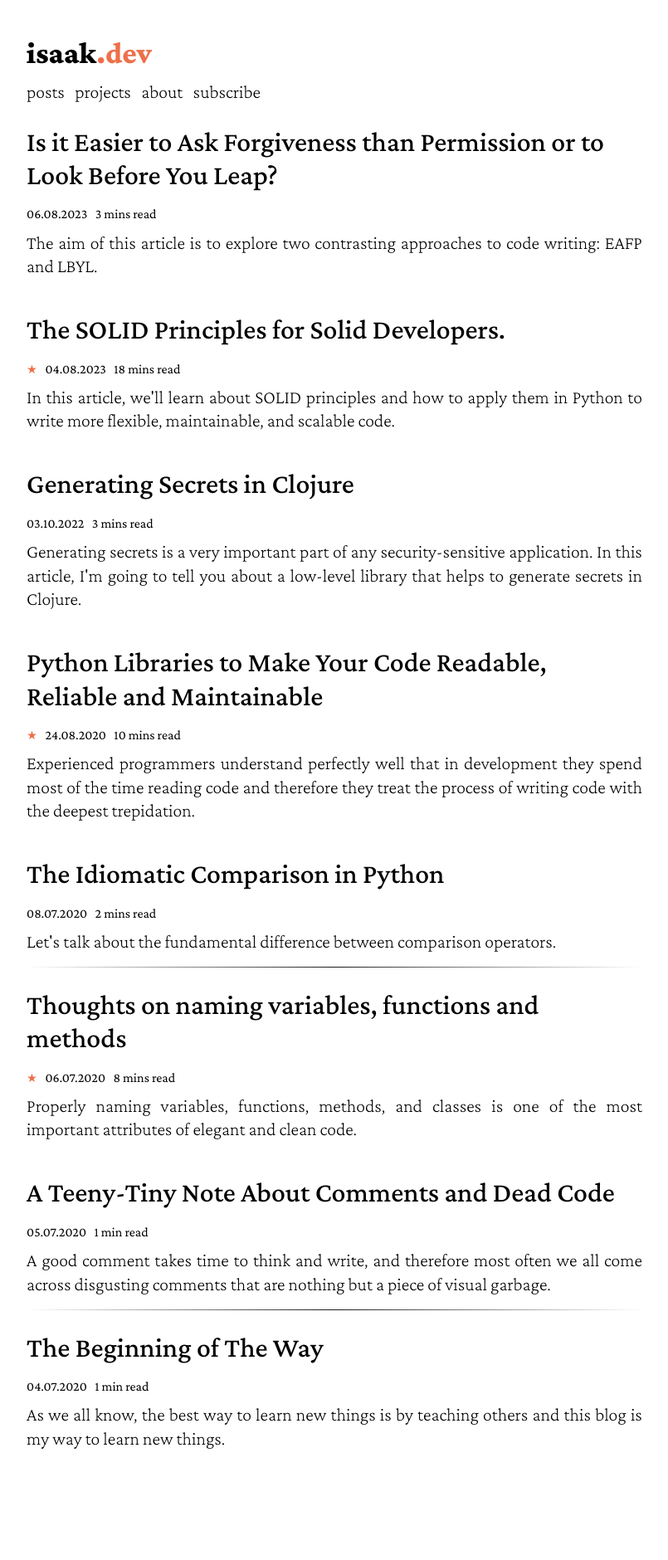
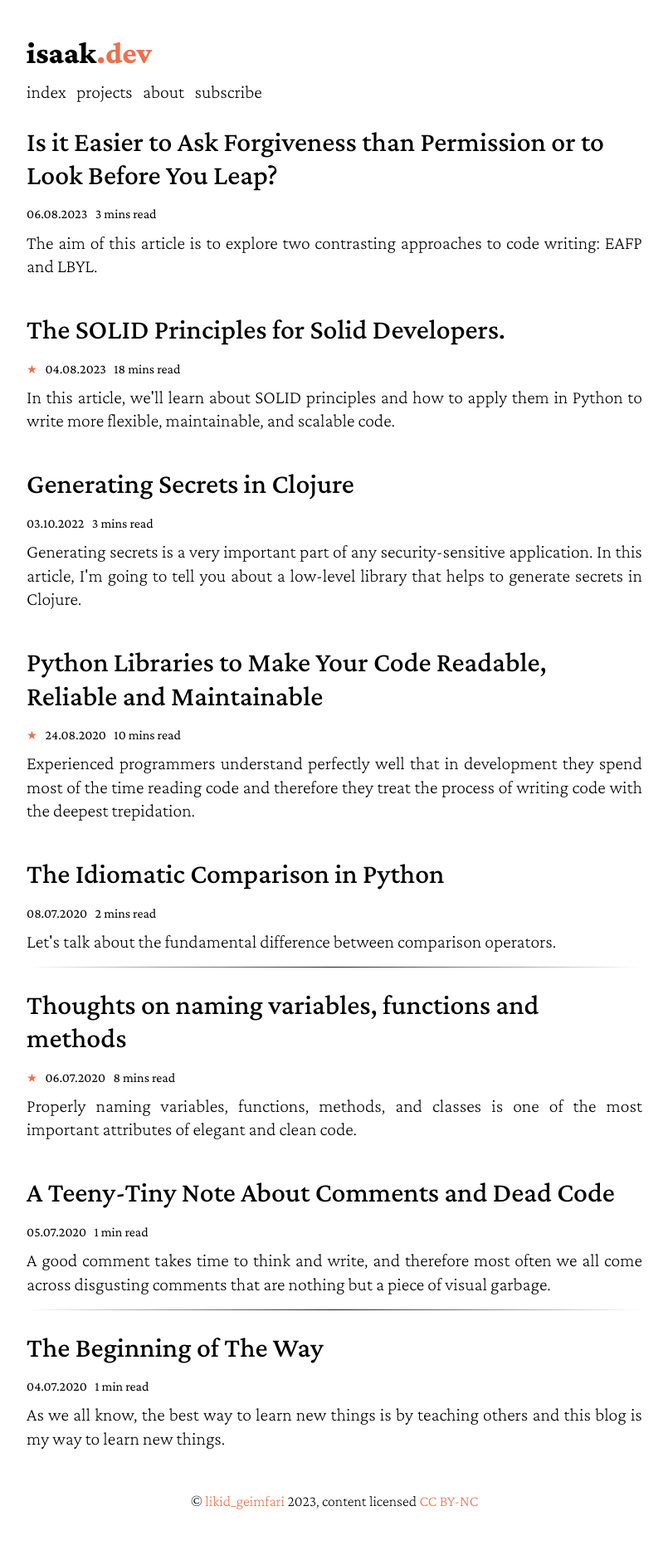
Before and after one commit to lk-geimfari/lk-geimfari.github.io, a Jekyll site: the page built from index.md, in a window 1280 px wide. Shown: the whole page at 83% size, without its empty margins (237-1042 px from the left). Built offline with Jekyll 4.4.1, drawn with Linux system fonts in a browser that asks for light colours; nearby versions of some CDN libraries; before the commit the page ends 1790 px from its top, so only the background shows below that.

Commit message:
Fix theme

```diff
--- a/_includes/navigation.html
+++ b/_includes/navigation.html
@@ -1,8 +1,8 @@
 <section class="mt-2 mb-4">
   <nav class="navigation" role="navigation">
-    <a class="mr-2 nv-item" href='{{ "/" | prepend: site.baseurl }}'> posts</a>
-    <a class="mr-2 nv-item" href='{{ "/projects/" | prepend: site.baseurl }}'> projects</a>
-    <a class="mr-2 nv-item" href='{{ "/about/" | prepend: site.baseurl }}'> about</a>
-    <a class="mr-2 nv-item" href="{{ "/subscribe/" | prepend: site.baseurl }}"> subscribe</a>
+    <a class="mr-2 nv-item" href='{{ "/" | prepend: site.baseurl }}'> index</a>
+    <a class="mr-2 nv-item" data-slug="/projects/" href='{{ "/projects/" | prepend: site.baseurl }}'> projects</a>
+    <a class="mr-2 nv-item" data-slug="/about/" href='{{ "/about/" | prepend: site.baseurl }}'> about</a>
+    <a class="mr-2 nv-item" data-slug="/subscribe/" href="{{ "/subscribe/" | prepend: site.baseurl }}"> subscribe</a>
   </nav>
 </section>
--- a/_layouts/home.html
+++ b/_layouts/home.html
@@ -42,6 +42,7 @@
     {% endif %}
     {% endfor %}
   </section>
+  {% include footer.html %}
 </main>
 </body>
 </html>
--- a/assets/css/styles.css
+++ b/assets/css/styles.css
@@ -19,6 +19,10 @@
     font-family: 'Crimson Pro', serif;
     font-size: 1.5em;
     font-weight: 200;
+}
+
+.nav-item-active {
+    color: #ed704a !important;
 }
 
 main {
--- a/assets/css/theme.css
+++ b/assets/css/theme.css
@@ -148,5 +148,4 @@
         font-size: .9rem !important;
         color: #ed704a;
     }
-
 }
```
Also changed, not shown: _includes/footer.html (+9 -0 lines).
